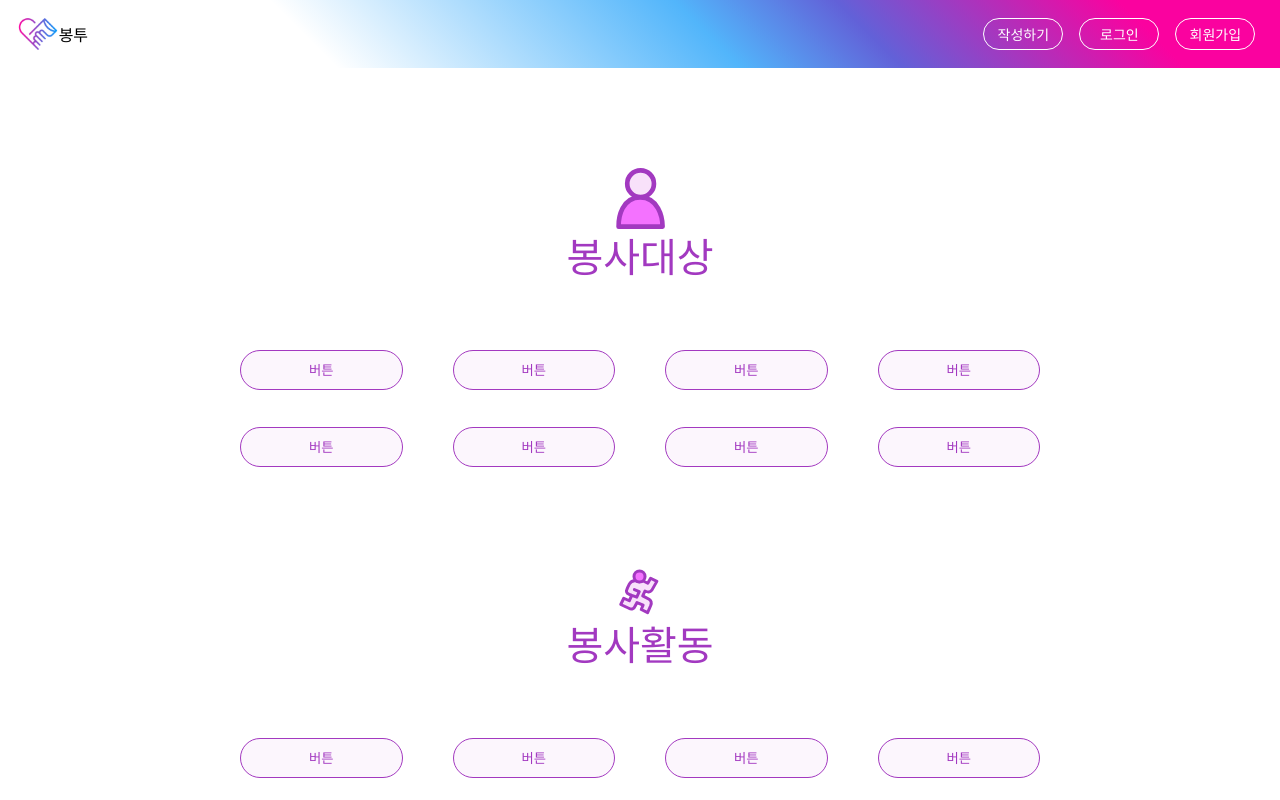
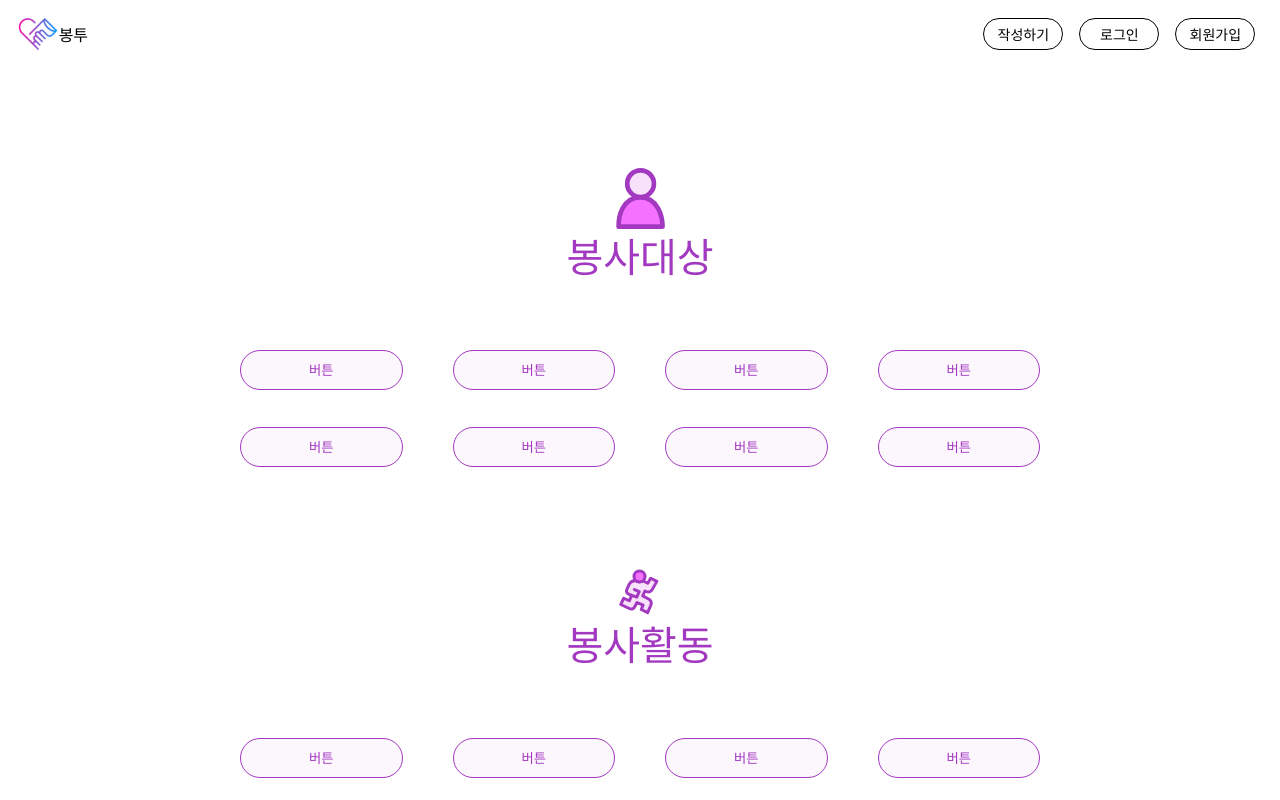
Before and after one commit to bongtoo/bongtoo_front, a Vue app: page /category in a window 1280 px wide. Shown: the top 800 px of the page. Built offline with nearby package versions, Linux system fonts and the light colour scheme; a web font is replaced by a local one.

Commit message:
nav 경로별 버튼 색 변경

```diff
--- a/src/components/Button/BaseButton.vue
+++ b/src/components/Button/BaseButton.vue
@@ -158,7 +158,9 @@ button.button__radius2 {
 .oceanfill {
   @include config-color(#fff, $ocean, $ocean);
 }
-
+.black {
+  @include config-color__line(#000, #fff, #000, 30);
+}
 .blackline {
   @include config-color__line(#000, #fff, #000, 30);
 }
--- a/src/components/Navigation/TheNavigation.vue
+++ b/src/components/Navigation/TheNavigation.vue
@@ -1,13 +1,13 @@
 <template>
-  <nav class="TheNavigation">
+  <nav class="TheNavigation" :class="navColor">
     <span class="TheNavigation-Logo">
       <img :src="logoColor" alt />
       <span>봉투</span>
     </span>
     <span class="TheNavigation-Buttons">
-      <base-button color="white">작성하기</base-button>
-      <base-button color="white">로그인</base-button>
-      <base-button color="white">회원가입</base-button>
+      <base-button :color="buttonColor">작성하기</base-button>
+      <base-button :color="buttonColor">로그인</base-button>
+      <base-button :color="buttonColor">회원가입</base-button>
     </span>
   </nav>
 </template>
@@ -17,8 +17,25 @@ const logo_color = require("@/assets/icon/logo_color.svg");
 export default {
   data() {
     return {
+      navColor: null,
+      buttonColor: "black",
       logoColor: logo_color
     };
+  },
+  watch: {
+    $router: "fetchData"
+  },
+  methods: {
+    fetchData() {
+      if (this.$router.currentRoute.name === "home") {
+        console.log(this.$router.currentRoute.name);
+        this.navColor = "home";
+        this.buttonColor = "white";
+      }
+    }
+  },
+  created() {
+    this.fetchData();
   }
 };
 </script>
@@ -26,6 +43,22 @@ export default {
 <style lang='scss' scoped>
 @import "@/assets/css/index.scss";
 .TheNavigation {
+  background: none;
+  display: flex;
+  justify-content: space-between;
+  align-items: center;
+  padding: 1% 1.3%;
+  &-Logo {
+    display: flex;
+    align-items: center;
+  }
+  .BaseButton {
+    font-size: 14px;
+    width: 80px;
+    padding: 5px 9px;
+    margin: 0px 8px;
+  }
+  &.home {
     /* Permalink - use to edit and share this gradient: https://colorzilla.com/gradient-editor/#f9f9f9+25,0b97f9+55,fa029f+88&0+25,1+67,1+67,1+100 */
     background: -moz-linear-gradient(
       45deg,
@@ -52,21 +85,6 @@ export default {
       rgba(250, 2, 159, 1) 100%
     ); /* W3C, IE10+, FF16+, Chrome26+, Opera12+, Safari7+ */
     filter: progid:DXImageTransform.Microsoft.gradient( startColorstr='#00f9f9f9', endColorstr='#fa029f',GradientType=1 ); /* IE6-9 fallback on horizontal gradient */
-
-  // background: linear-gradient(259.41deg, #fa029f 4.07%, #0b97f9 97.86%);
-  display: flex;
-  justify-content: space-between;
-  align-items: center;
-  padding: 1% 1.3%;
-  &-Logo {
-    display: flex;
-    align-items: center;
-  }
-  .BaseButton {
-    font-size: 14px;
-    width: 80px;
-    padding: 5px 9px;
-    margin: 0px 8px;
   }
 }
 </style>
```
Lines whose indentation alone changed are shown as unchanged.
